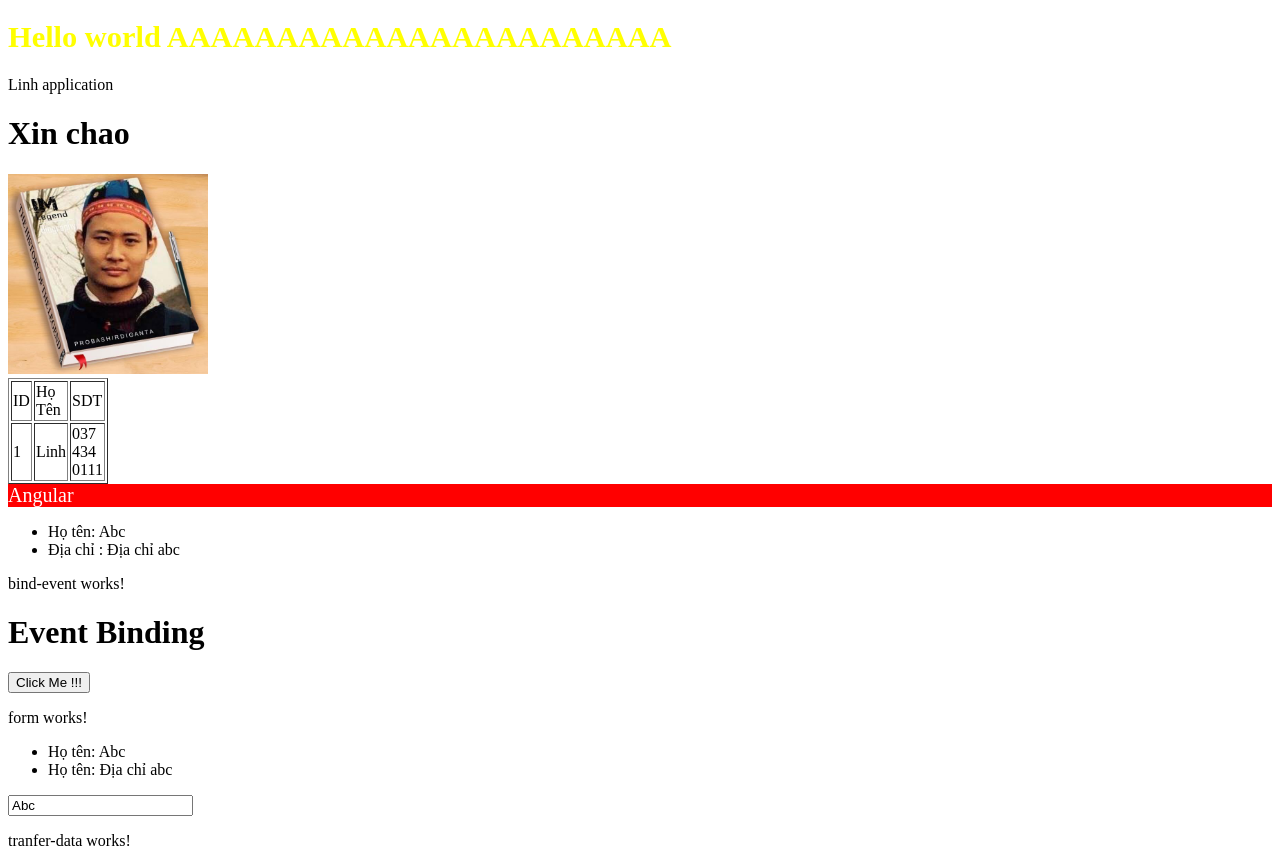
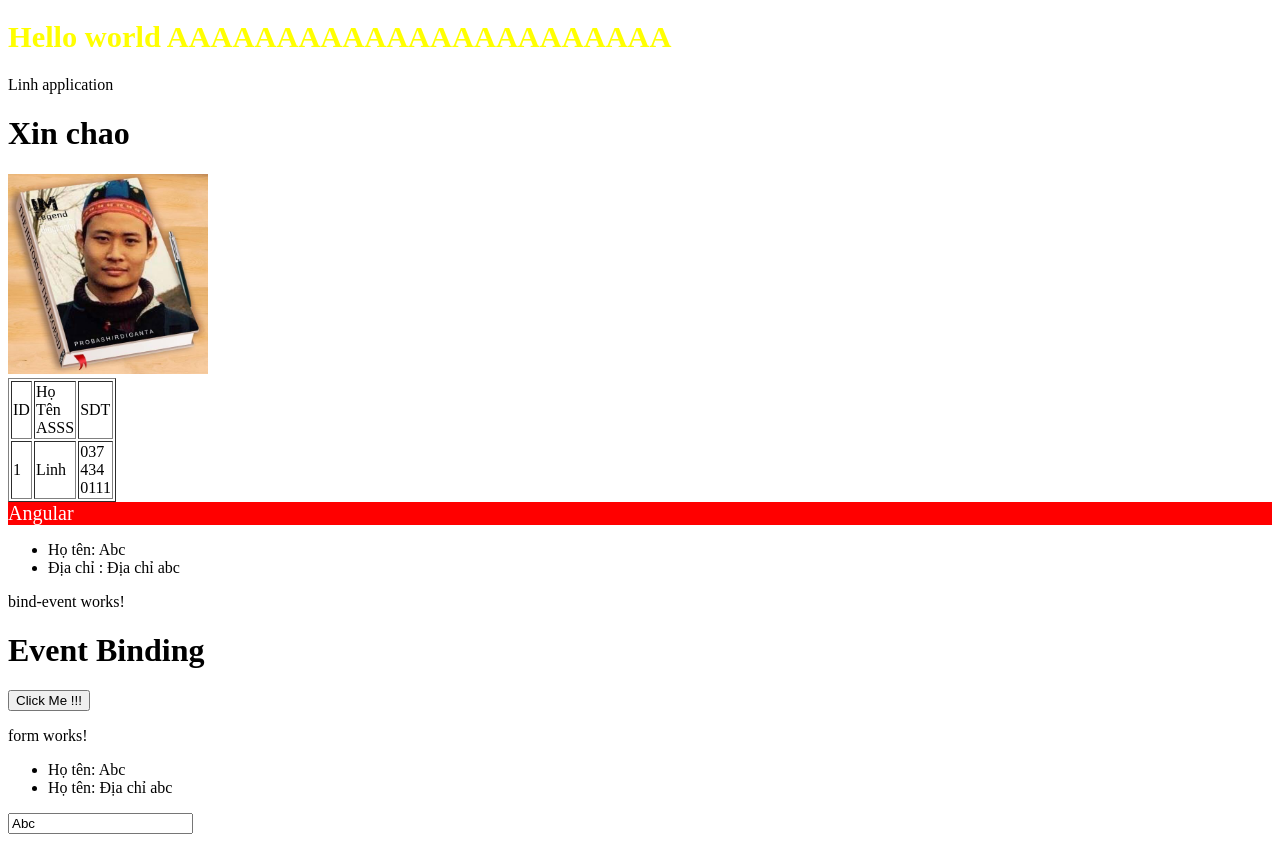
Before and after one commit to vsvn-LinhNV/angular, an Angular app: page / in a window 1280 px wide. Shown: the top 848 px of the page. Built offline with nearby package versions, Linux system fonts and the light colour scheme.

Commit message:
Update component-test.component.html

```diff
--- a/src/app/component-test/component-test.component.html
+++ b/src/app/component-test/component-test.component.html
@@ -3,7 +3,7 @@
 <table [attr.border]="tbBorder" [attr.width]="tbWidth" [class.table-bordered]="isBorder">
     <tr>
         <td>ID</td>
-        <td>Họ Tên</td>
+        <td>Họ Tên ASSS</td>
         <td>SDT</td>
     </tr><tr>
         <td>1</td>
```
